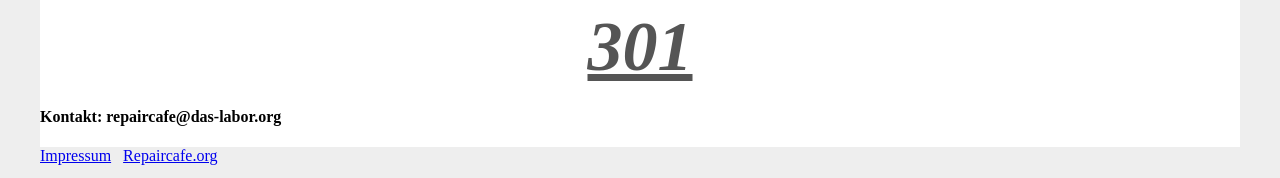
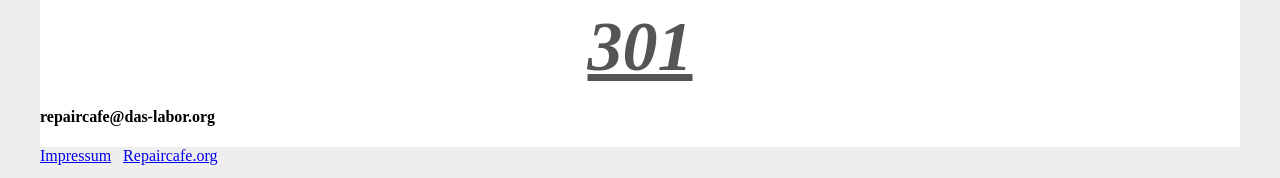
Before and after one commit to das-labor/repaircafe-bochum.de, a Jekyll site: the page built from index.html, in a window 1280 px wide and 900 px high, scrolled down 1785 px. Shown: the part 719-897 px from the top of the window. Built offline with Jekyll 4.4.1, drawn with Linux system fonts in a browser that asks for light colours; nearby versions of some CDN libraries; library files that are not in the unit come from our copies; comment, search, counter and statistics services are not loaded.

Commit message:
kontaktadresse umformatiert

```diff
--- a/_layouts/default.html
+++ b/_layouts/default.html
@@ -67,7 +67,7 @@
 						{% else %}
 							<div class="repaircounter">Erfolgreiche Reparaturen: <a href="{{ site.url }}/reparaturen.html"><em>{{ site.data.reparaturen | size | times:0.7 | replace_first:'.0','' | replace_first:'.1','' | replace_first:'.2','' | replace_first:'.3','' | replace_first:'.4','' | replace_first:'.5','' | replace_first:'.6','' | replace_first:'.7','' | replace_first:'.8','' | replace_first:'.9','' }}</em></a></div>
 						{% endif %}
-						<h4>Kontakt: repaircafe@das-labor.org</h4>
+						<h4>repaircafe@das-labor.org</h4>
 					</div>
 					{% endif %}
 				</div>
```
